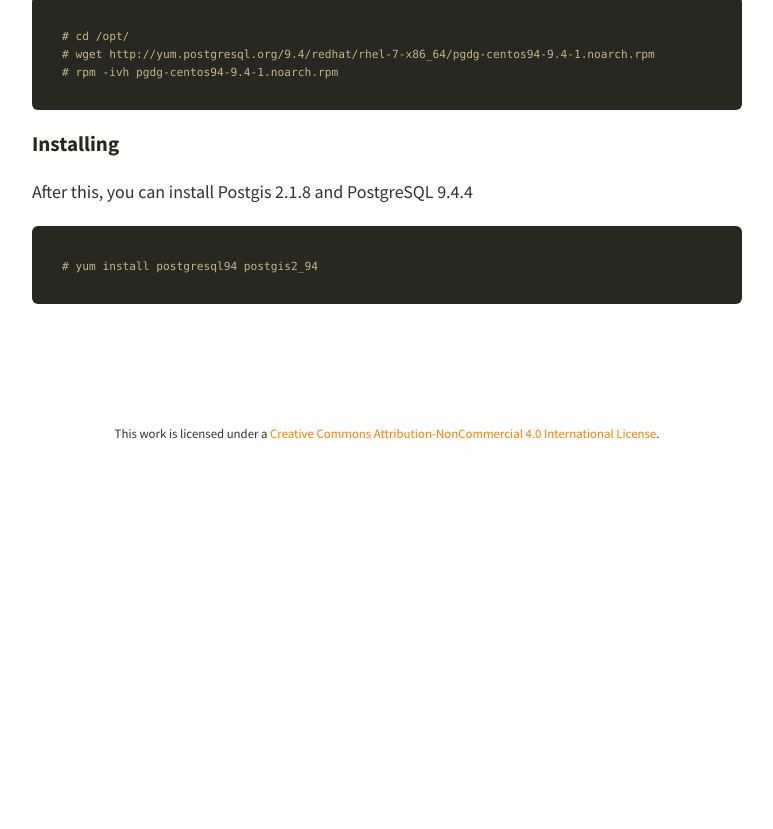
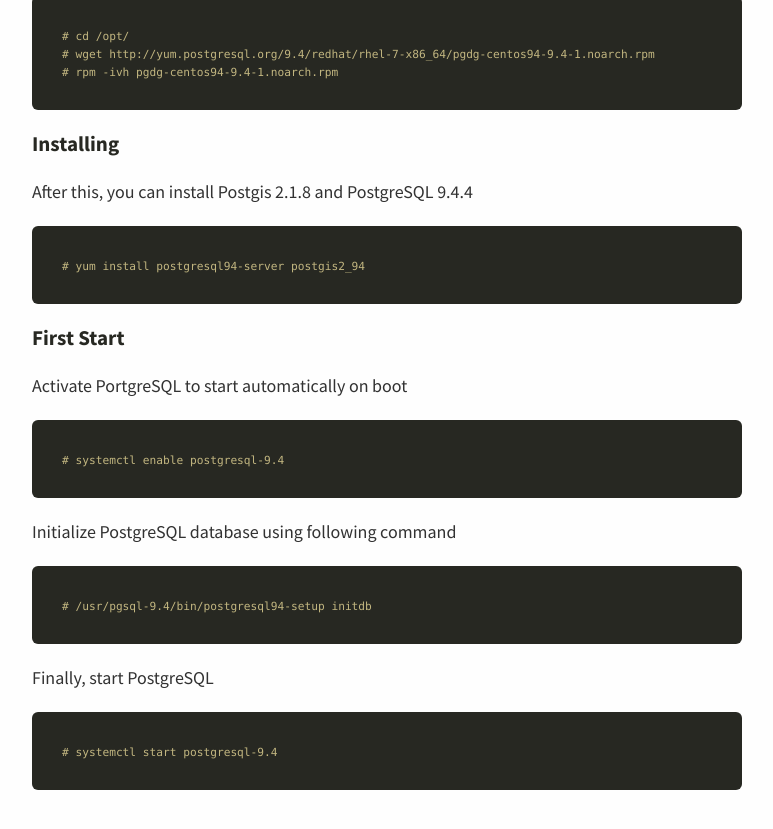
Before and after one commit to danielef/danielef.github.io, a Jekyll site: the page built from _posts/2015-07-17-install-postgis-on-centos7.md, in a window 1280 px wide and 900 px high, scrolled down 572 px. Shown: the top 829 px of the window, without its empty margins (253-1026 px from the left). Built offline with Jekyll 4.4.1, drawn with Linux system fonts in a browser that asks for light colours; nearby versions of some CDN libraries; Markdown is read by kramdown in place of the engine named in the settings; before the commit the page ends 1035 px from its top, so only the background shows below that.

Commit message:
Adding First Start Section in Install Postgis

```diff
--- a/_posts/2015-07-17-install-postgis-on-centos7.md
+++ b/_posts/2015-07-17-install-postgis-on-centos7.md
@@ -27,5 +27,23 @@ Download and install latest RPM Repository file for Centos 7 as follow:
 After this, you can install Postgis 2.1.8 and PostgreSQL 9.4.4
 
 {% highlight bash %}
-# yum install postgresql94 postgis2_94
+# yum install postgresql94-server postgis2_94
 {% endhighlight %}
+
+### First Start
+
+Activate PortgreSQL to start automatically on boot
+
+{% highlight bash %}
+# systemctl enable postgresql-9.4
+{% endhighlight %}
+
+Initialize PostgreSQL database using following command
+{% highlight bash %}
+# /usr/pgsql-9.4/bin/postgresql94-setup initdb
+{% endhighlight %}
+
+Finally, start PostgreSQL
+{% highlight bash %}
+# systemctl start postgresql-9.4
+{% endhighlight %}
```
